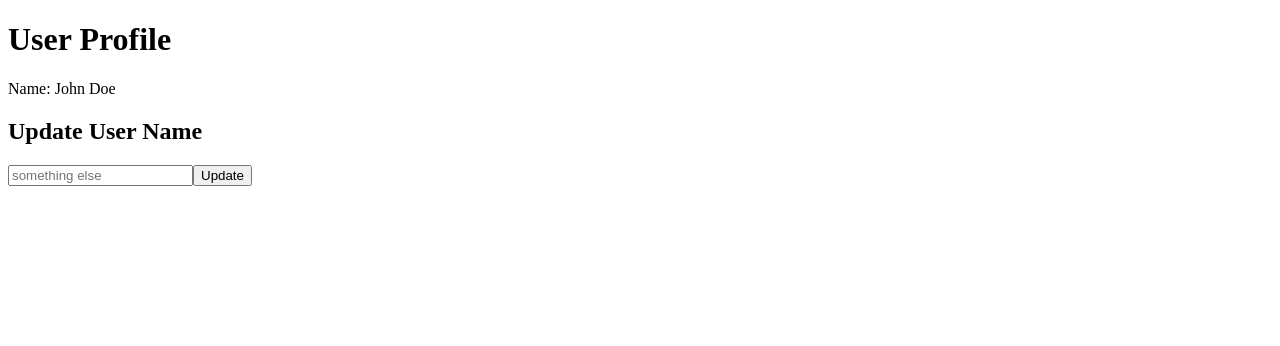
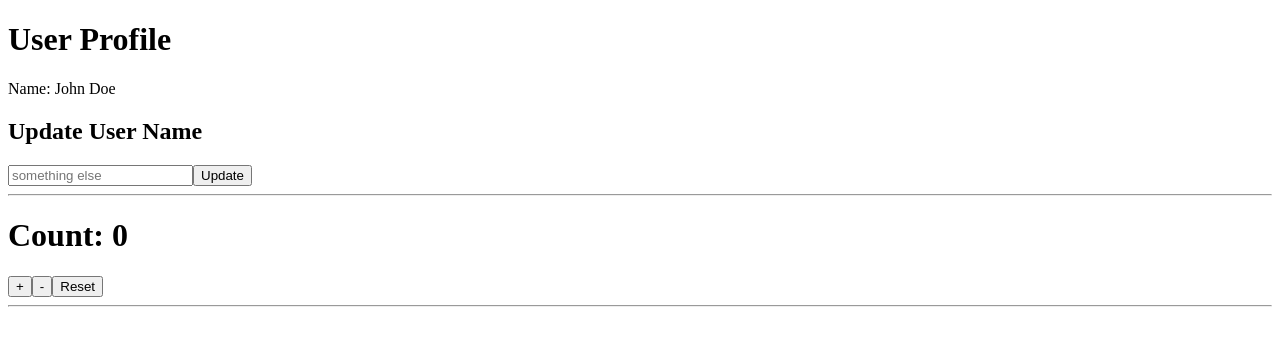
Before and after one commit to Sujan680/React-js-, a React (Vite) app in the folder react-project/: page / in a window 1280 px wide. Shown: the top 346 px of the page. Built offline with nearby package versions, Linux system fonts and the light colour scheme.

Commit message:
useReducer hooks with counter examples

```diff
--- a/react-project/src/App.jsx
+++ b/react-project/src/App.jsx
@@ -1,16 +1,21 @@
-import React from 'react'
-import UserProvider from './components/UserContext';
-import UserProfile from './components/UserProfile';
-import UpdateUser from './components/UpdateUser';
-
+import React from "react";
+import UserProvider from "./components/UserContext";
+import UserProfile from "./components/UserProfile";
+import UpdateUser from "./components/UpdateUser";
+import CounterApp from "./useReducer/CounterApp";
 
 const App = () => {
   return (
-  <UserProvider>
-    <UserProfile/>
-    <UpdateUser/>
-  </UserProvider>
-  )
-}
+    <div>
+      <UserProvider>
+        <UserProfile />
+        <UpdateUser />
+      </UserProvider>
+
+    {/* counter with useReducer hook  */}
+      <CounterApp/>
+    </div>
+  );
+};
 
 export default App;
--- /dev/null
+++ b/react-project/src/useReducer/CounterApp.jsx
@@ -0,0 +1,59 @@
+import React, { useReducer } from "react";
+
+const initialState = { count: 0 }; // since state is represented as object
+
+const reducer = (state, action) => {
+  switch (action.type) {
+    case "increment":
+      return { ...state, count: state.count + 1 };
+
+      break;
+    case "decrement":
+      return { ...state, count: state.count - 1 };
+
+      break;
+    case "reset":
+      return { ...state, count: 0 };
+
+    default:
+      return state;
+  }
+};
+
+const CounterApp = () => {
+  const [state, dispatch] = useReducer(reducer, initialState);
+  return (
+    <div>
+      <hr />
+      <h1>Count: {state.count}</h1>
+      <button onClick={() => dispatch({ type: "increment" })}>+</button>
+      <button onClick={() => dispatch({ type: "decrement" })}>-</button>
+      <button onClick={() => dispatch({ type: "reset" })}>Reset</button>
+      <hr />
+    </div>
+  );
+};
+
+export default CounterApp;
+
+
+// useReducer HOOk: Notes
+
+
+// useReducer is a React hook that provides a more structured way to manage
+//  complex state logic in a component. It's an alternative to useState
+// and is particularly useful when state updates depend on previous state
+//  or involve multiple sub-values.
+
+// 1. reducer function:
+    // takes the state(current state) and action, return next new state
+// 2. State and dispatch:
+    // State: represents the current state value.
+    // dispatch: a function used to send action to the reducer
+
+// const [state, dispatch] = useReducer(reducer, initialState);
+
+// reducer: The function that determines how the state should be updated.
+// initialState: The initial value of the state.
+// state: The current state.
+// dispatch: A function to trigger state changes.
```
